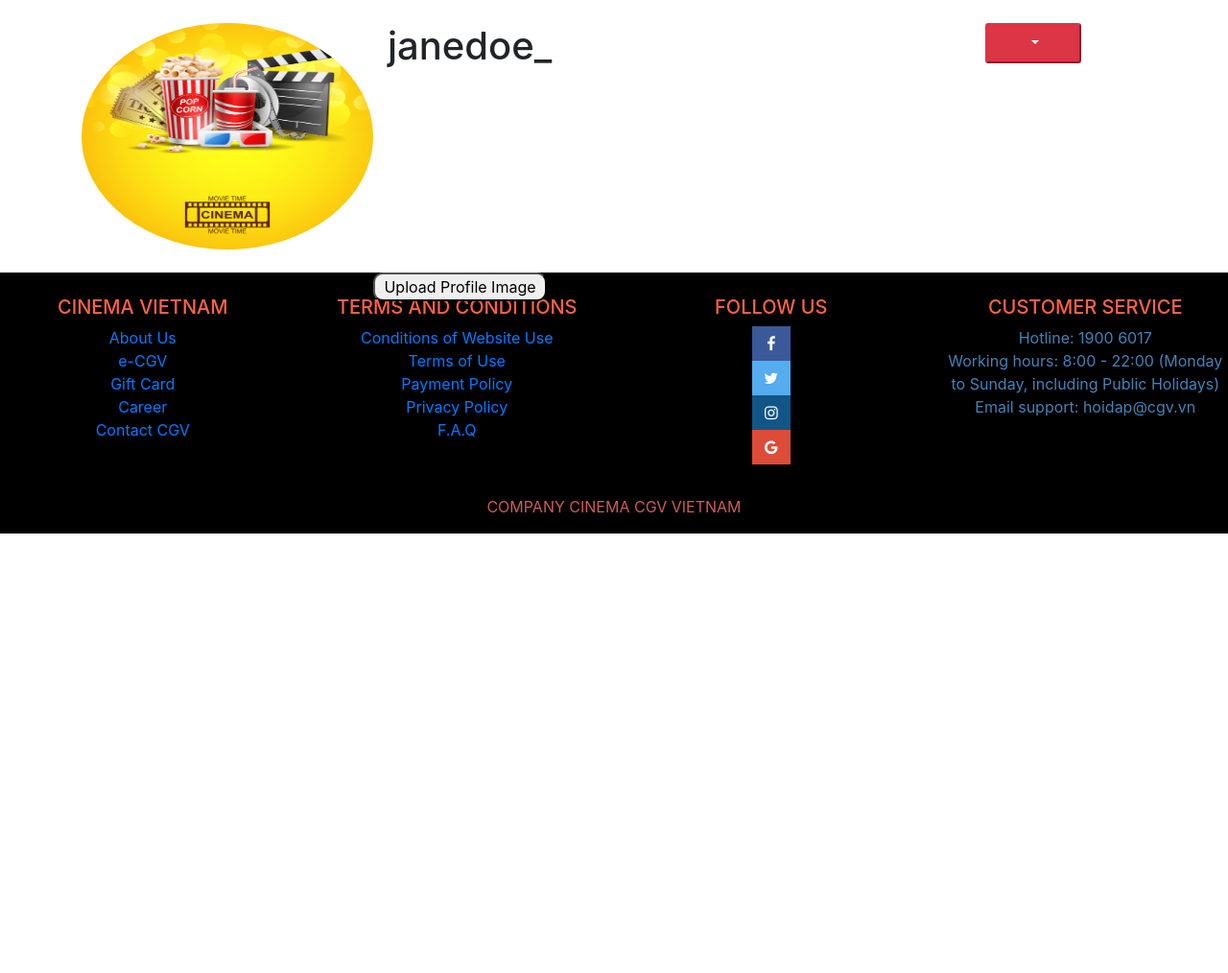
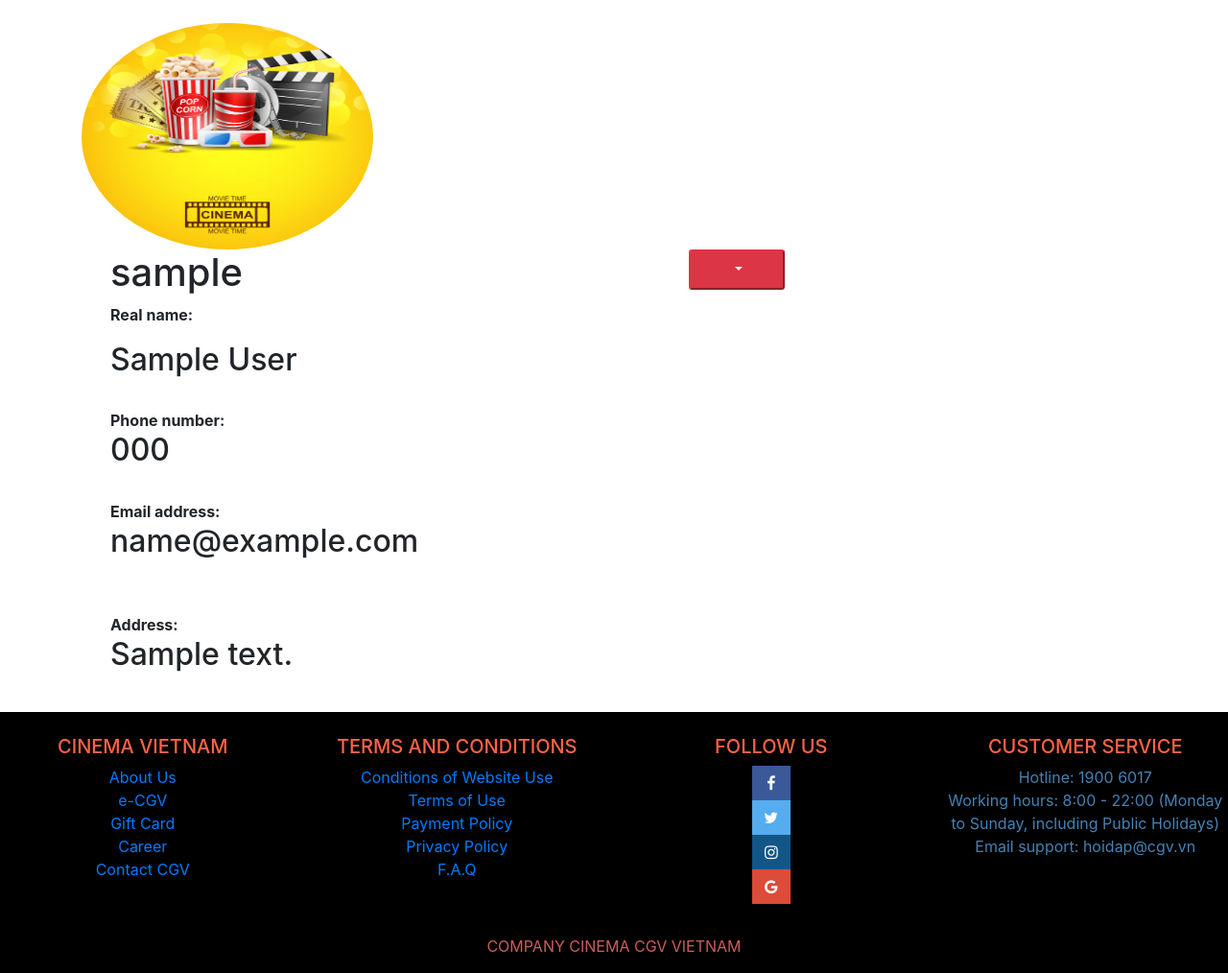
Before and after one commit to TheFutureLegends/Movie-Booking-System, a Spring Boot app: page /profile/admin?userId=1 in a window 1280 px wide. Shown: the part 101-1115 px from the top of the page at 96% size. Before the commit the page ends 657 px from the top, so only its background shows below. Run offline with Spring Boot 4, Linux system fonts and the light colour scheme; tables that the repository leaves empty hold one stand-in row (values such as "Sample post").

Commit message:
profile entity showed

```diff
--- a/src/main/java/learn/thymeleaf/sept/controller/ProfileController.java
+++ b/src/main/java/learn/thymeleaf/sept/controller/ProfileController.java
@@ -19,23 +19,29 @@
         this.userProfileService = userProfileService;
     }
     @RequestMapping("/login")
-    public String menu(@RequestParam("userId")int theId, Model userModel){
+    public String menu(@RequestParam("userId")int theId, Model userModel,Model userProfileModel ){
         User user = userService.findById(theId);
+        UserProfile userProfile = userProfileService.findById(theId);
         Model theUserModel = userModel.addAttribute("user", user);
+        Model theUserProfileModel = userProfileModel.addAttribute("userProfile",userProfile);
         return "profile-log-in";
     }
 
     @RequestMapping("/admin")
-    public String admin(@RequestParam("userId")int theId, Model userModel){
+    public String admin(@RequestParam("userId")int theId, Model userModel, Model userProfileModel){
         User user = userService.findById(theId);
+        UserProfile userProfile = userProfileService.findById(theId);
         Model theUserModel = userModel.addAttribute("user", user);
+        Model theUserProfileModel = userProfileModel.addAttribute("userProfile",userProfile);
+
         return "admin/profile-log-in";
     }
     @RequestMapping("/login/edit")
     public String edit(@RequestParam("userId")int theId, Model userModel, Model userProfileModel){
         User user = userService.findById(theId);
+        UserProfile userProfile = userProfileService.findById(theId);
         Model theUserModel = userModel.addAttribute("user", user);
-        Model theUserProfileModel = userProfileModel.addAttribute("userProfile", user);
+        Model theUserProfileModel = userProfileModel.addAttribute("userProfile", userProfile);
         return "profile-edit";
     }
 
--- a/src/main/java/learn/thymeleaf/sept/entity/User.java
+++ b/src/main/java/learn/thymeleaf/sept/entity/User.java
@@ -42,7 +42,7 @@
     }
     public String getPassword() { return password; }
     public String getRole() { return role; }
-
+//
 //    public UserProfile getUserProfile() {
 //        return userProfile;
 //    }
--- a/src/main/resources/templates/admin/profile-log-in.html
+++ b/src/main/resources/templates/admin/profile-log-in.html
@@ -69,36 +69,40 @@
                             <img th:src="@{/images/logo.jpg}" class="img" alt="Profile" width="304" height="236; ">
                     </div>
                     <br>
-                    <div><button class="profile_image_button" type="button">Upload Profile Image</button>
                     </div>
+
                     <div class="profile col-md-8 col-sm-8">
-                            <h1 class="profile">janedoe_</h1>
+                            <h1 class="profile" th:text="*{userName}"></h1>
 
                             <div>
 
                                 <button class="dropdown btn_profile button-primary dropdown-toggle btn-sm my-0 btn-danger" type="button" data-toggle="dropdown" value="Edit profile">
                                     <span class="caret"></span></button>
                                     <ul class="dropdown-menu">
-                                        <li><a class="dropdown-item" th:href="@{/profile/admin/edit(userId = *{id})}"> Edit profile</a></li>
+                                        <li><a class="dropdown-item" th:href="@{/profile/admin/user_profile/add-update-form(userId = *{id})}"> Edit profile</a></li>
                                       </ul>
                             </div>
-                            <p th:each="tempUserProfile : ${userProfile}">
+                            <div th:object="${userProfile}">
+
+                                <p>
                                     <span class="profile-real-name">
                                         <b>Real name: </b>
-                                    <b th:text="${tempUser.fullName}"></b>
+                                        <h2 th:text="*{fullName}"></h2>
                                     <br>
                                         <b>Phone number: </b>
-                                    <b th:text="${tempUser.phone}"></b>
+                                        <h2 th:text="*{phone}"></h2>
                                     <br>
                                         <b>Email address: </b>
-                                    <b th:text="${tempUser.email}"></b><br>
+                                        <h2 th:text="*{email}"></h2><br>
                                     <br>
                                         <b>Address: </b>
-                                    <b th:text="${tempUser.address}"></b>
+                                        <h2 th:text="*{address}"></h2>
 
                                     </span>
 
                                 </p>
+                            </div>
+
                     </div>
 
                 </div>
```
Also changed, not shown: src/main/resources/templates/profile-log-in.html (+5 -5 lines). Lines whose indentation alone changed are shown as unchanged.
